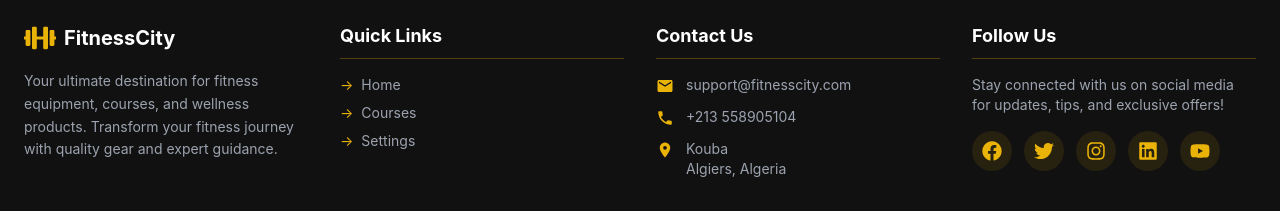
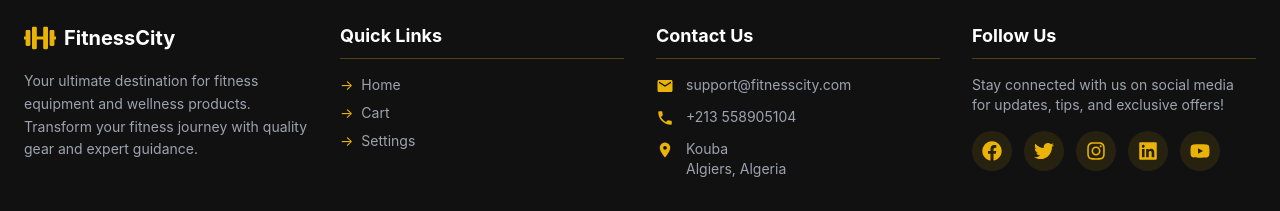
Before and after one commit to YahiaBenlaoukli/Gym_Managment, a React (Create React App) app in the folder client/: page /search in a window 1280 px wide. Shown: the part 365-576 px from the top of the page. Built offline with nearby package versions, Linux system fonts and the light colour scheme; no server answers.

Commit message:
final push

```diff
--- a/client/src/components/Footer/Footer.jsx
+++ b/client/src/components/Footer/Footer.jsx
@@ -16,7 +16,7 @@
                             <h3 className="text-xl font-bold text-white">FitnessCity</h3>
                         </div>
                         <p className="text-gray-400 text-sm leading-relaxed">
-                            Your ultimate destination for fitness equipment, courses, and wellness products.
+                            Your ultimate destination for fitness equipment and wellness products.
                             Transform your fitness journey with quality gear and expert guidance.
                         </p>
                     </div>
@@ -39,7 +39,7 @@
                                     to="/cart"
                                     className="text-gray-400 hover:text-yellow-500 transition-colors duration-300 text-sm flex items-center gap-2"
                                 >
-                                    <span className="text-yellow-500">→</span> Courses
+                                    <span className="text-yellow-500">→</span> Cart
                                 </Link>
                             </li>
                             <li>
```
Also changed, not shown: 1 other file (tests, documents, lock files or other folders).
